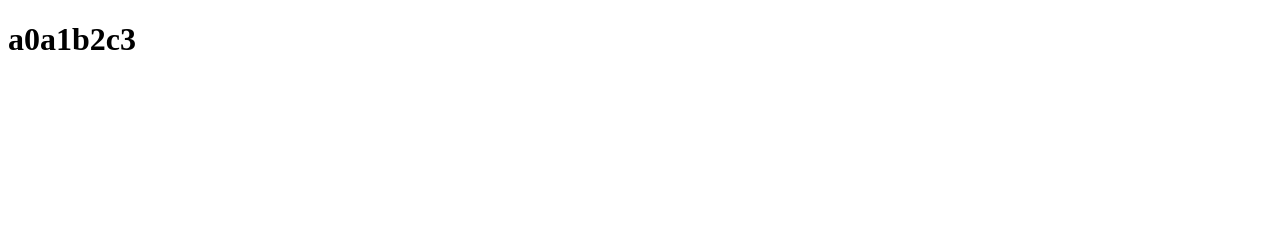
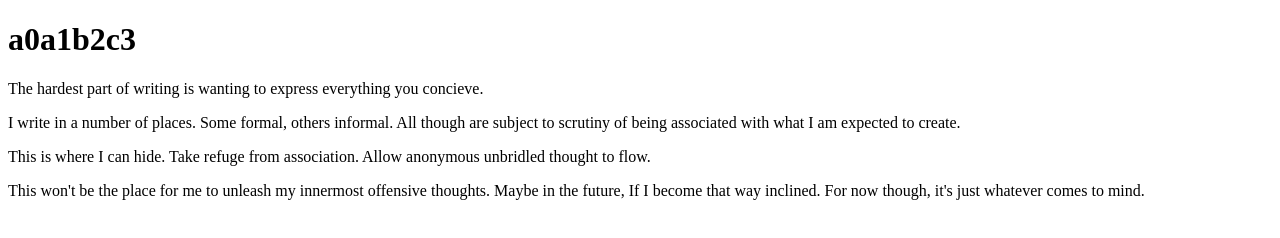
Before and after one commit to graggga/graggga.github.io, a plain HTML site: page data/a0a1b2c3.html in a window 1280 px wide. Drawn offline with Linux system fonts and the light colour scheme.

Commit message:
First Post

```diff
--- a/data/a0a1b2c3.html
+++ b/data/a0a1b2c3.html
@@ -4,7 +4,13 @@
 
 <h1>a0a1b2c3</h1>
 
-<p></p>
+<p>The hardest part of writing is wanting to express everything you concieve.</p>
+
+<p>I write in a number of places. Some formal, others informal. All though are subject to scrutiny of being associated with what I am expected to create.</p>
+
+<p>This is where I can hide. Take refuge from association. Allow anonymous unbridled thought to flow.</p>
+
+<p>This won't be the place for me to unleash my innermost offensive thoughts. Maybe in the future, If I become that way inclined. For now though, it's just whatever comes to mind.</p>
 
 </body>
 </html>
```
